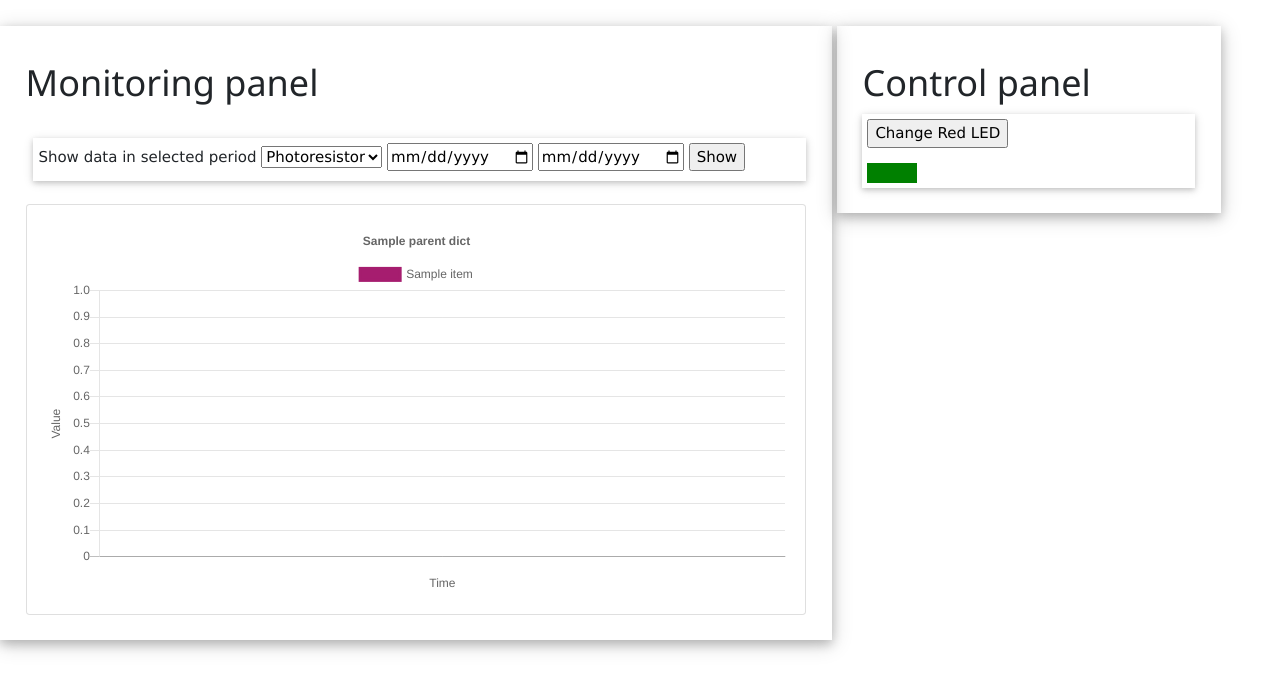
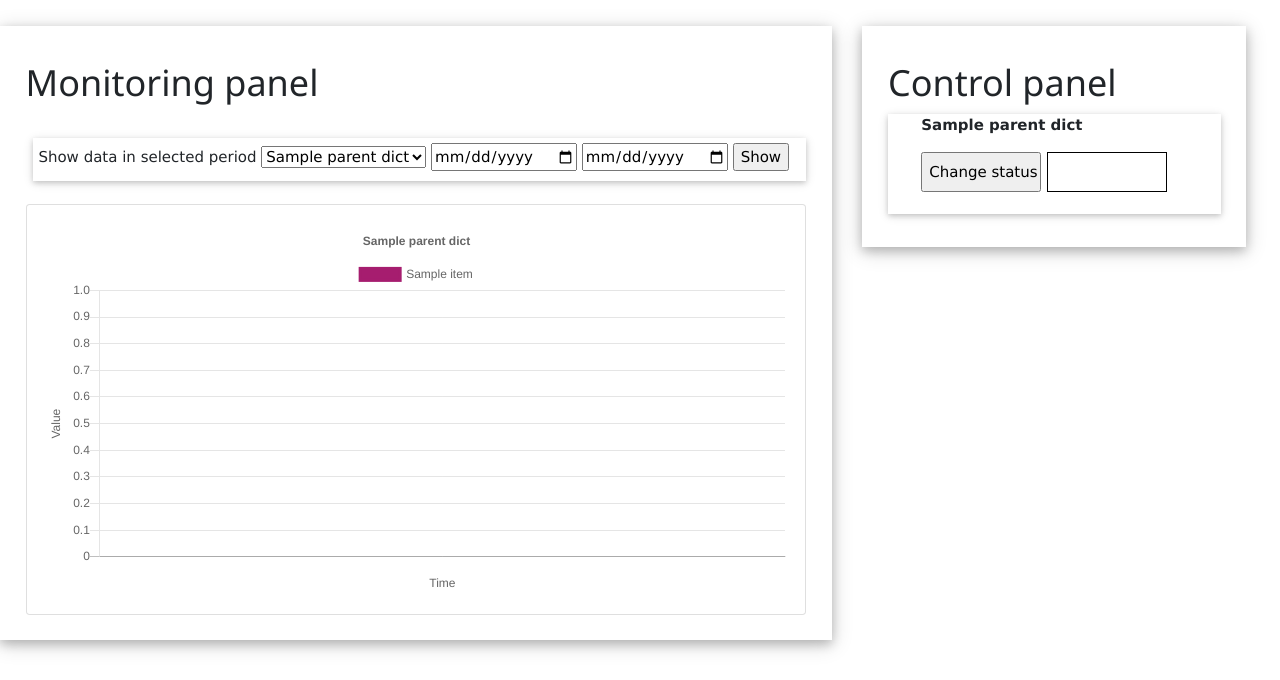
Before and after one commit to alshap/RPi_flask_monitoring, a Flask app: template templates/template.html in a window 1280 px wide. Shown: the top 680 px of the page. Run offline with Flask 2, Linux system fonts and the light colour scheme; the template is opened without the code that fills it: most values are stand-ins (such as "Sample title", 1, 10 or a date in 2020); some libraries are stand-ins or nearby versions.

Commit message:
Template with adaptive devices

```diff
--- a/templates/template.html
+++ b/templates/template.html
@@ -10,19 +10,7 @@
 
 <style>
     <!--https://jeromejaglale.com/doc/css/pretty_button -->
-    .button {
-        text-shadow: 0 -1px 1px rgba(0,0,0,0.25), -2px 0 1px rgba(0,0,0,0.25);
-        border-radius: 5px;
-        display: inline-block;
-        color: white;
-        padding: 5px 10px 5px;
-        white-space: nowrap;
-        text-decoration: none;
-        background: #A9014B;
-        border-style: none;
-        text-align: center;
-        overflow: visible;
-    }
+
 
     .button:hover,
     .button:focus {
@@ -39,7 +27,7 @@
         padding: 2%;
     }
     .container-2{
-        margin-top: 2%;
+        margin: 2%;
         width: 30%;
         display:inline-block;
         right: 2%;
@@ -53,6 +41,26 @@
         padding-bottom: 3%;
         padding-left: 1%;
     }
+
+    .pdng{
+        padding-top: 0%;
+        padding-left: 10%;
+        width: 100%;
+        height: 100px;
+        margin-bottom: 2%;
+        margin-top: 2%;
+    }
+    .devicedisplay{
+        margin-right: 2%;
+        float: left;
+        width: 40%;
+        height: 40px;
+    }
+
+    .status{
+        border: 1px solid black;
+    }
+
     .main-c: background-color: gray;
 
 </style>
@@ -66,8 +74,8 @@
                 <form action ="http://localhost:5000/" method = "GET">
                     <label>Show data in selected period</label>
                     <select id="title" name="SelectedSensor">
-                         <option value="DHT22" selected>DHT22</option>
-                         <option value="Photoresistor" selected>Photoresistor</option>
+                         <!--<option value="DHT22">DHT22</option>
+                         <option value="Photoresistor">Photoresistor</option>-->
                     </select>
                     <input type="date" name="DateFrom">
                     <input type="date" name="DateTo">
@@ -102,12 +110,24 @@
 
     <div class="w3-card-4 container-2">
         <h1>Control panel</h1>
-            <div class="w3-card" style="padding: 5px;">
+        <div id="device-container">
+            <!--
+            <div class="w3-card pdng">
+                <p><b>RED LED</b></p>
               <form action = "" method = "POST">
-                 <p><input class = "button" type = "submit" value = "Change Red LED" name = "red_led" /></p>
+                 <p><input class = "devicedisplay" type = "submit" value = "Change status" name = "red_led" /></p>
               </form>
-              <div style="width: 50px; height: 20px; background-color: green"></div>
+              <div class="devicedisplay status"></div>
             </div>
+            <div class="w3-card pdng">
+                <p><b>RED LED</b></p>
+              <form action = "" method = "POST">
+                 <p><input class = "devicedisplay" type = "submit" value = "Change status" name = "red_led" /></p>
+              </form>
+              <div class="devicedisplay status"></div>
+            </div>
+            -->
+        </div>
     </div>
 </div>
 
@@ -133,6 +153,7 @@
             }];
             */
         var sensors = [];
+        var devices = [];
 
         {% for key, parent_dict in sensors.items() %}
            sensors.push({
@@ -141,6 +162,12 @@
                });
         {% endfor %}
 
+        {% for key, parent_dict in devices.items() %}
+           devices.push({
+                    name: '{{ parent_dict["name"] }}',
+                    status: '{{ parent_dict["status"] }}'
+               });
+        {% endfor %}
 
 
         var configs = [];
@@ -162,8 +189,6 @@
             }
             return sc;
         }
-        sensorNames = getSensorNames(sensors);
-
 
         function addSensorToConfig(sensor){
             var temp_config = {
@@ -223,9 +248,7 @@
             return temp_config;
         }
 
-        sensorConfigs = buildSensorConfigs(sensors);
-
-
+        //generate template for sensor graph
         function graphCanvasGenerate(sensor, config){
                 canvas_name = 'canvas_'+sensor.name;
 
@@ -260,8 +283,85 @@
         }
 
 
+        //generate template for device
+        function deviceGenerate(device){
+            /*
+            <div class="w3-card pdng">
+                <p><b>RED LED</b></p>
+              <form action = "" method = "POST">
+                 <p><input class = "devicedisplay" type = "submit" value = "Change status" name = "red_led" /></p>
+              </form>
+              <div class="devicedisplay status"></div>
+            </div>
+            */
+            var devices_container = document.getElementById('device-container');
+
+            var d_container = document.createElement('div');
+            d_container.classList.add("w3-card");
+            d_container.classList.add("pdng");
+
+            var container_b = document.createElement('b');
+            var container_p1 = document.createElement('p');
+
+            container_b.innerHTML = device.name;
+            container_p1.appendChild(container_b);
+
+            var container_form = document.createElement('form');
+            container_form.setAttribute('action','');
+            container_form.setAttribute('method','POST');
+
+            container_p2 = document.createElement('p');
+            container_input = document.createElement('input');
+
+            container_input.classList.add("devicedisplay");
+            container_input.setAttribute('type', 'submit');
+            container_input.setAttribute('value', 'Change status');
+            container_input.setAttribute('name', device.name);
+
+            container_p2.appendChild(container_input);
+            container_form.appendChild(container_p2);
+
+            container_div = document.createElement('div');
+            container_div.classList.add('devicedisplay');
+            container_div.classList.add('status');
+
+            if (device.status == '1'){
+                container_div.style.backgroundColor = 'green';
+            }else if (device.status == '0'){
+                container_div.style.backgroundColor = 'red';
+            }
+
+            d_container.appendChild(container_p1);
+            d_container.appendChild(container_form);
+            d_container.appendChild(container_div);
+
+            devices_container.appendChild(d_container);
+
+        }
+
+        function generateSortedSensors(sensor){
+            //<option value="DHT22" selected>DHT22</option>
+            var select_container = document.getElementById('title');
+
+            var option_container = document.createElement('option');
+            option_container.setAttribute('value', sensor.name);
+            option_container.innerHTML = sensor.name;
+            select_container.appendChild(option_container);
+
+        }
+
+        //initialization
+        sensorNames = getSensorNames(sensors);
+        sensorConfigs = buildSensorConfigs(sensors);
+
+
         for (var i = 0;i < sensors.length;i++){
             graphCanvasGenerate(sensors[i], sensorConfigs[i]);
+            generateSortedSensors(sensors[i]);
+        }
+
+        for (var i = 0;i < devices.length;i++){
+            deviceGenerate(devices[i]);
         }
 
             const source = new EventSource("/chart-data");
```
